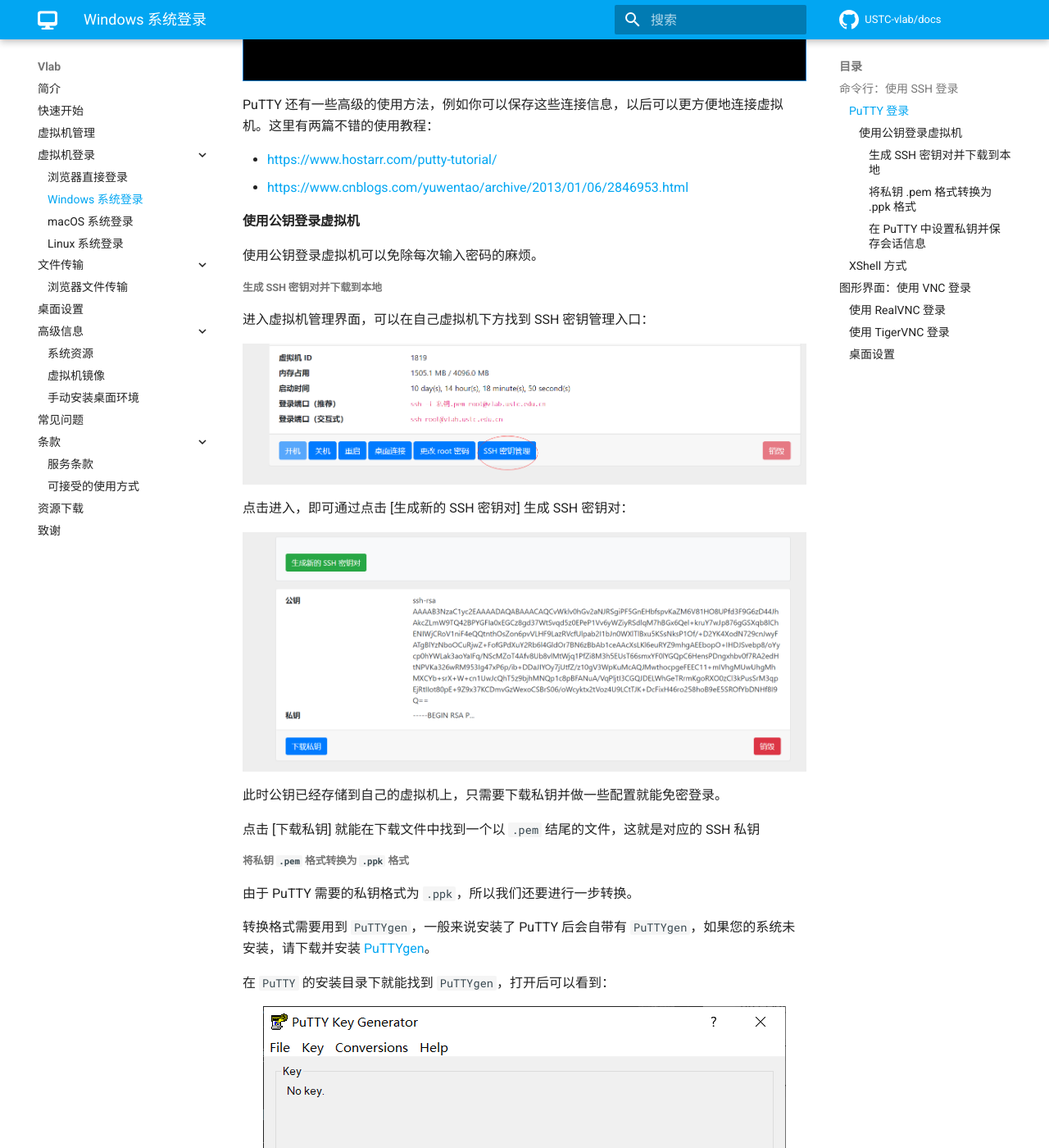
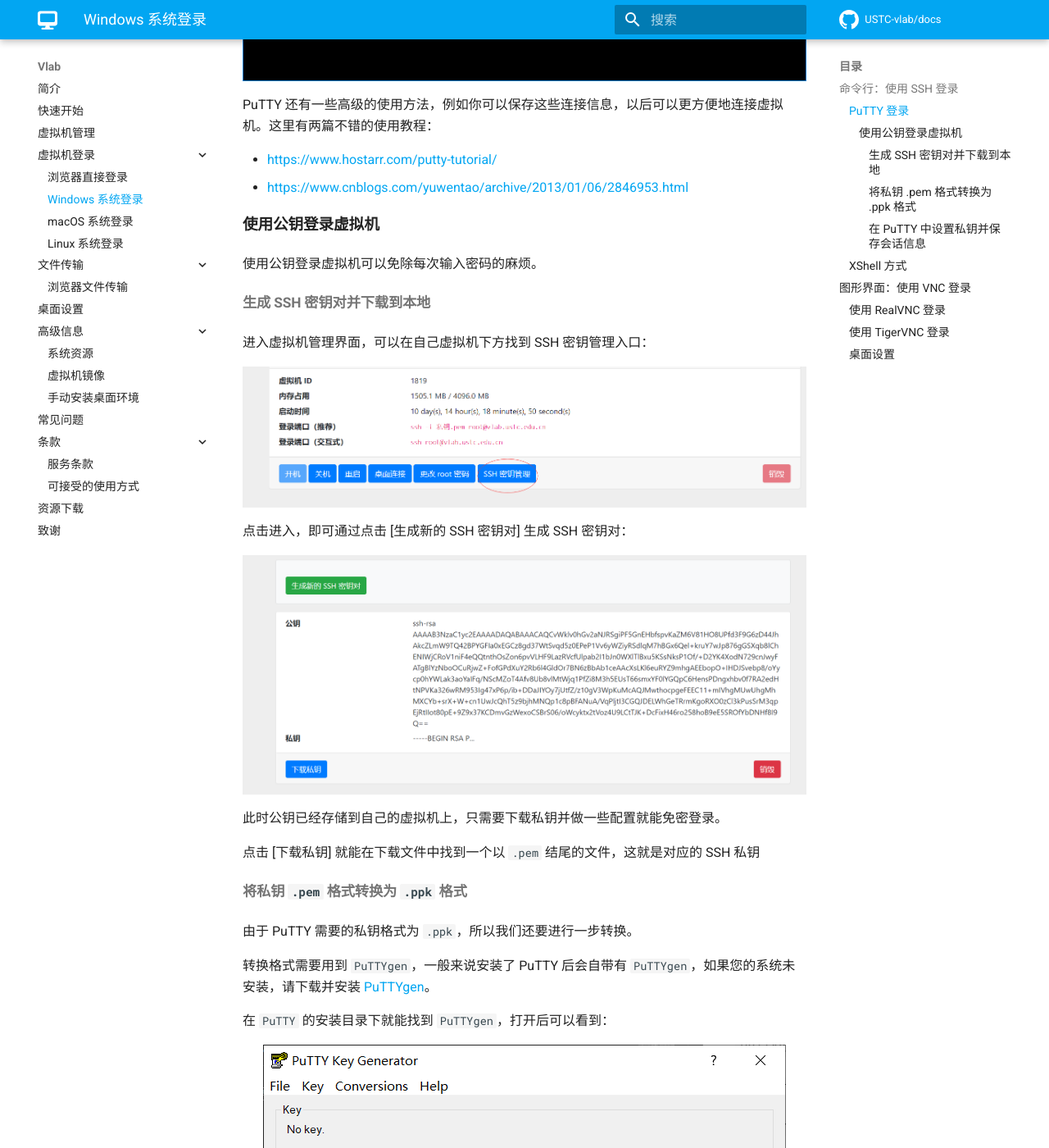
Before and after one commit to USTC-vlab/docs, an MkDocs documentation site: the page built from docs/vm/login-windows.md, in a window 1280 px wide and 1400 px high, scrolled down 2857 px. Shown: the whole window at 82% size. Built offline with MkDocs 1.6.1 and Material for MkDocs 9.7.7, drawn with Linux system fonts in a browser that asks for light colours; comment, search, counter and statistics services are not loaded.

Commit message:
Make H4-H6 bigger

```diff
--- a/docs/assets/css/extra.css
+++ b/docs/assets/css/extra.css
@@ -6,6 +6,9 @@
 .md-typeset h2.no-underline { margin-bottom: 0; padding-bottom: 0; border: none; }
 .md-typeset h3 { padding-bottom: 0.2em; border-bottom: 1px dashed #d3d3d3; }
 .md-typeset h3.no-underline { margin-bottom: 0; padding-bottom: 0; border: none; }
+.md-typeset h4 { font-size: 1.17em; }
+.md-typeset h5 { font-size: 1.08em; }
+.md-typeset h6 { font-size: 1em; }
 .md-typeset img { display: block; margin-left: auto; margin-right: auto; }
 .md-typeset img.inline { display: inline-block; }
 .md-typeset .img-border { border: 1px solid black; }
```
